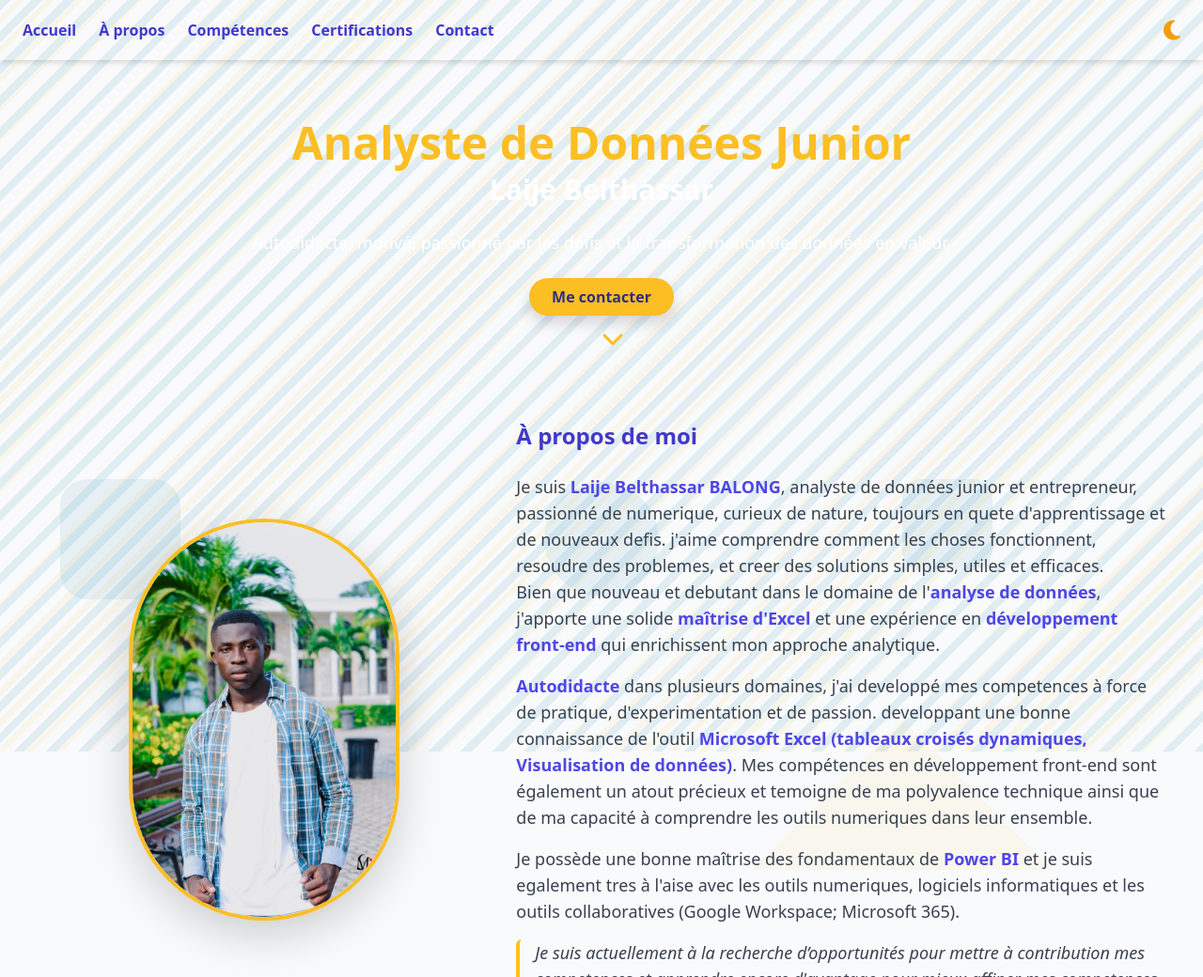
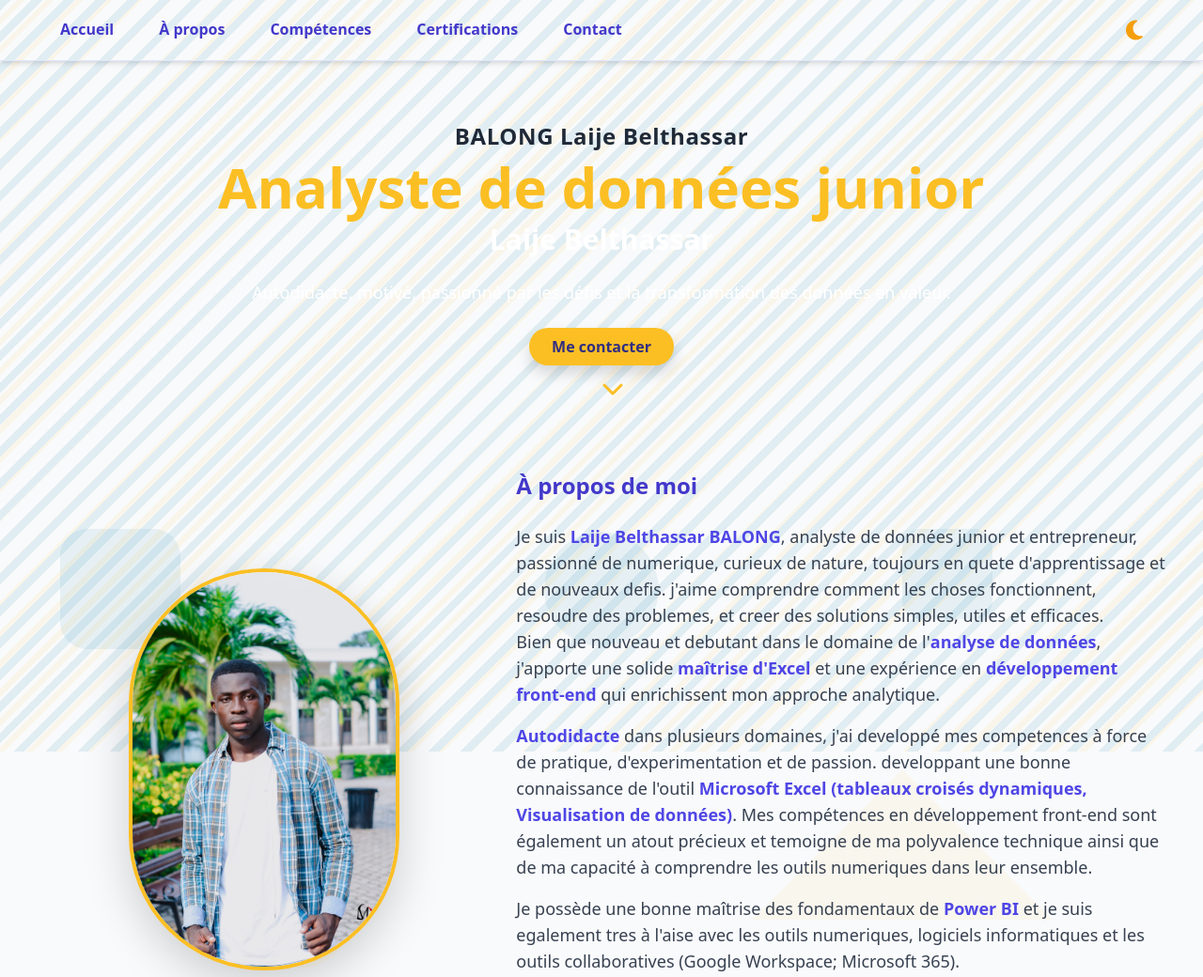
Before and after one commit to laije1/mon-portfolio, a plain HTML site: page index.html in a window 1280 px wide. Shown: the top 1040 px of the page at 94% size. Drawn offline with nearby package versions, Linux system fonts and the light colour scheme.

Commit message:
Déplacement ajout du nom au dessus du titre et mis a jour de la barre de navigation

```diff
--- a/index.html
+++ b/index.html
@@ -16,25 +16,41 @@
   <div class="african-pattern-bg" aria-hidden="true"></div>
 
   <!-- Navigation ancrée -->
-  <nav class="nav-anchored sticky top-0 bg-white/90 shadow-md flex items-center justify-between px-6 py-3 z-50">
-    <ul class="flex gap-6 mb-0 list-unstyled">
-      <li><a href="#hero" class="font-semibold text-indigo-700 hover:text-indigo-500 transition">Accueil</a></li>
-      <li><a href="#about" class="font-semibold text-indigo-700 hover:text-indigo-500 transition">À propos</a></li>
-      <li><a href="#skills" class="font-semibold text-indigo-700 hover:text-indigo-500 transition">Compétences</a></li>
-      <li><a href="#certifications" class="font-semibold text-indigo-700 hover:text-indigo-500 transition">Certifications</a></li>
-      <li><a href="#contact" class="font-semibold text-indigo-700 hover:text-indigo-500 transition">Contact</a></li>
+  <nav class="nav-anchored sticky top-0 bg-white/80 backdrop-blur-md shadow-md flex items-center justify-between px-8 md:px-16 py-3 z-50 border-b border-indigo-100 transition-all duration-300">
+    <ul class="flex gap-8 md:gap-12 mb-0 list-unstyled">
+      <li><a href="#hero" class="font-semibold text-indigo-700 hover:text-indigo-500 transition relative nav-link-underline">Accueil</a></li>
+      <li><a href="#about" class="font-semibold text-indigo-700 hover:text-indigo-500 transition relative nav-link-underline">À propos</a></li>
+      <li><a href="#skills" class="font-semibold text-indigo-700 hover:text-indigo-500 transition relative nav-link-underline">Compétences</a></li>
+      <li><a href="#certifications" class="font-semibold text-indigo-700 hover:text-indigo-500 transition relative nav-link-underline">Certifications</a></li>
+      <li><a href="#contact" class="font-semibold text-indigo-700 hover:text-indigo-500 transition relative nav-link-underline">Contact</a></li>
     </ul>
     <button id="theme-toggle" aria-label="Changer le mode sombre/clair" class="text-yellow-500 text-2xl bg-transparent border-0 ms-3">
       <i class="fa-solid fa-moon"></i>
     </button>
   </nav>
+  <style>
+    .nav-link-underline::after {
+      content: '';
+      display: block;
+      width: 0;
+      height: 2px;
+      background: linear-gradient(90deg, #FFC857 0%, #1282A2 100%);
+      transition: width 0.3s cubic-bezier(.4,0,.2,1);
+      border-radius: 2px;
+      margin: 0 auto;
+    }
+    .nav-link-underline:hover::after, .nav-link-underline:focus::after {
+      width: 100%;
+    }
+  </style>
 
   <!-- HERO SECTION -->
   <header id="hero" class="relative flex items-center justify-center min-h-[60vh] bg-cover bg-center" style="background-image:url('assets/hero-bg.jpg');">
     <div class="absolute inset-0 bg-gradient-to-br from-indigo-900/90 to-indigo-700/70 z-0"></div>
-    <div class="container position-relative z-10 text-center py-16">
-      <h1 class="text-4xl md:text-5xl font-extrabold text-yellow-400 mb-2 animate-fade-in">Analyste de Données Junior</h1>
-      <h2 class="text-2xl md:text-3xl font-bold text-white mb-4 animate-fade-in" style="animation-delay:.2s">Laije Belthassar</h2>
+    <div class="container position-relative z-10 text-center py-16 flex flex-col items-center justify-center">
+      <span class="block text-xl md:text-2xl font-bold text-white/90 tracking-wide mb-2 animate-fade-in-down" style="animation-delay:.1s">BALONG Laije Belthassar</span>
+      <h1 class="text-4xl md:text-6xl font-extrabold text-yellow-400 mb-2 animate-hero-title" style="animation-delay:.2s">Analyste de données junior</h1>
+      <h2 class="text-2xl md:text-3xl font-bold text-white mb-4 animate-fade-in" style="animation-delay:.3s">Laije Belthassar</h2>
       <p class="text-lg text-white mb-6 animate-fade-in" style="animation-delay:.4s">Autodidacte, motivé, passionné par les défis et la transformation des données en valeur.</p>
       <div class="animate-fade-in" style="animation-delay:.6s">
         <a href="#contact" class="inline-block bg-yellow-400 text-indigo-900 font-bold rounded-full px-6 py-2 shadow hover:bg-indigo-700 hover:text-white transition">Me contacter</a>
@@ -44,6 +60,22 @@
       <a href="#about" aria-label="Aller à la section À propos"><i class="fa-solid fa-chevron-down"></i></a>
     </div>
   </header>
+  <style>
+    @keyframes fade-in-down {
+      0% { opacity: 0; transform: translateY(-24px); }
+      100% { opacity: 1; transform: translateY(0); }
+    }
+    .animate-fade-in-down {
+      animation: fade-in-down 0.7s cubic-bezier(.4,0,.2,1) both;
+    }
+    @keyframes hero-title-zoom {
+      0% { opacity: 0; transform: scale(0.95) translateY(16px); }
+      100% { opacity: 1; transform: scale(1) translateY(0); }
+    }
+    .animate-hero-title {
+      animation: hero-title-zoom 0.9s cubic-bezier(.4,0,.2,1) both;
+    }
+  </style>
 
   <!-- SECTION À PROPOS DE MOI -->
   <section id="about" class="about-section bg-white/90 relative py-12 px-4 lg:px-20 overflow-hidden animate-fade-in">
@@ -293,7 +325,7 @@
 
   <!-- Footer -->
   <footer class="bg-indigo-900 text-yellow-400 text-center py-4 mt-8">
-    <span>&copy; 2025 Laije Belthassar. Portfolio inspiré par l'Afrique contemporaine.</span>
+    <span>&copy; 2025 Laije Belthassar Portfolio.</span>
   </footer>
 
   <!-- JS -->
```
